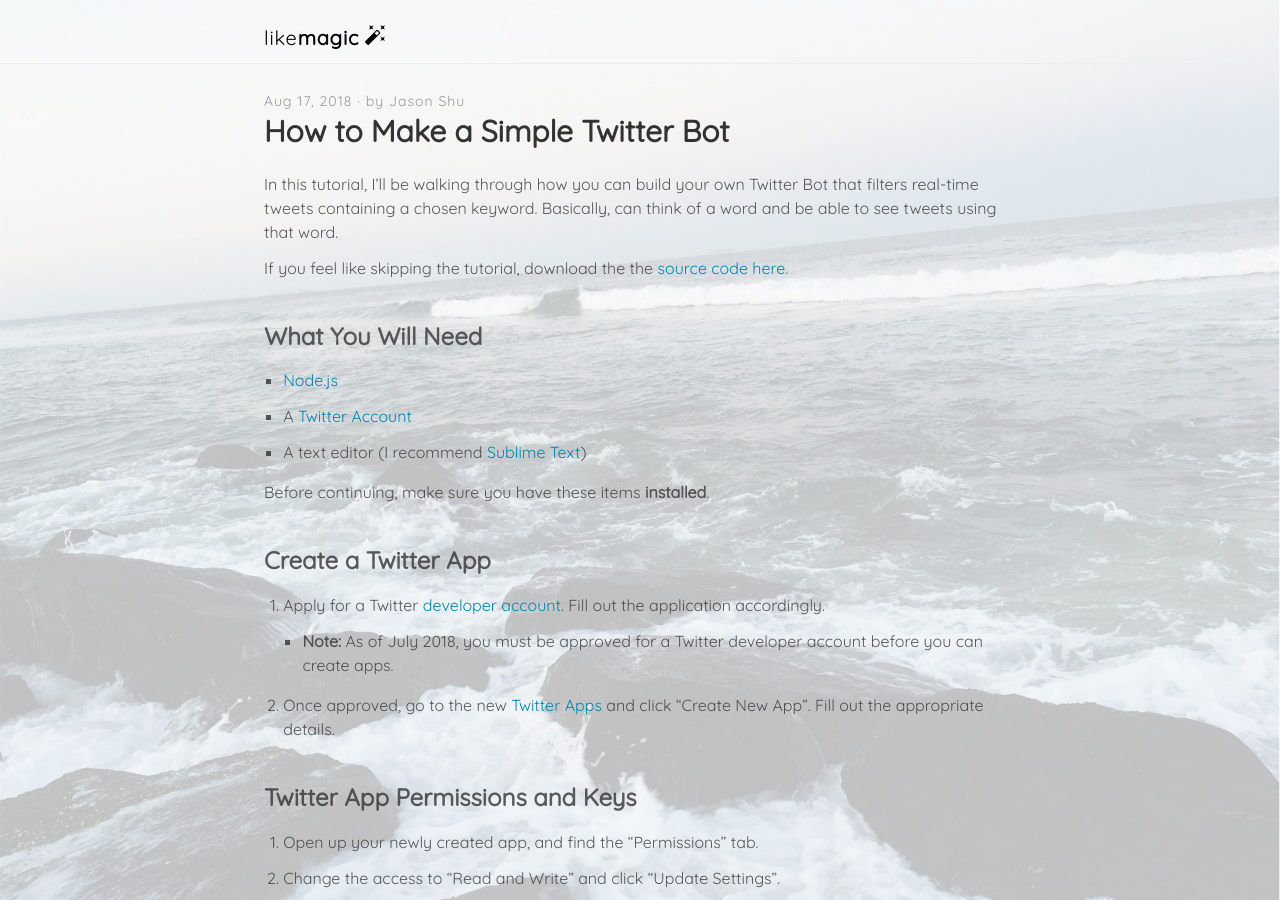
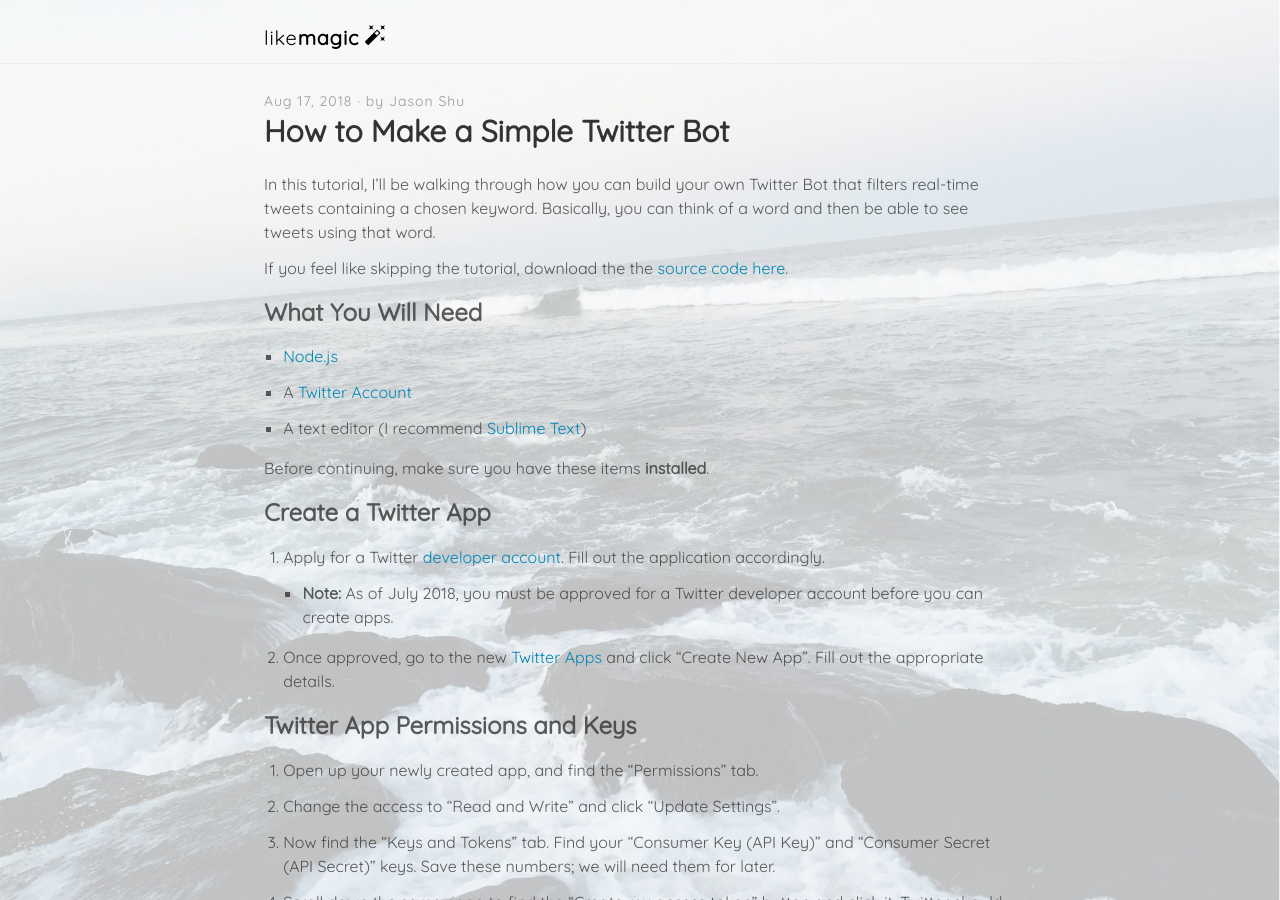
Before and after one commit to j4sonshu/likemagic, a Jekyll site: the page built from _posts/2018-08-17-how-to-make-a-simple-twitterbot.md, in a window 1280 px wide and 900 px high. Built offline with Jekyll 4.4.1, drawn with Linux system fonts in a browser that asks for light colours; comment, search, counter and statistics services are not loaded.

Commit message:
post update

````diff
--- a/_config.yml
+++ b/_config.yml
@@ -10,7 +10,7 @@
 google_analytics: UA-XXXXX-XX
 twitter_username: ""
 comments_enabled: true # if enabled (set to true), please provide your disqus_username
-disqus_shortname: "likemagic-me"
+disqus_shortname: "likemagic_me"
 
 # Build settings
 permalink: /:year/:title/
--- a/_posts/2018-08-17-how-to-make-a-simple-twitterbot.md
+++ b/_posts/2018-08-17-how-to-make-a-simple-twitterbot.md
@@ -6,10 +6,9 @@
 tags: [javascript, tutorial]
 ---
 
-In this tutorial, I'll be walking through how you can build your own Twitter Bot that filters real-time tweets containing a chosen keyword. Basically, can think of a word and be able to see tweets using that word.
+In this tutorial, I'll be walking through how you can build your own Twitter Bot that filters real-time tweets containing a chosen keyword. Basically, you can think of a word and then be able to see tweets using that word.
 
 If you feel like skipping the tutorial, download the the [source code here](https://github.com/j4sonshu/TwitterBot){:target="\_blank"}.
-<br><br>
 
 <h3>What You Will Need</h3>
 - [Node.js](https://nodejs.org/en/){:target="_blank"}
@@ -19,7 +18,6 @@
 - A text editor (I recommend [Sublime Text](https://www.sublimetext.com/){:target="\_blank"})
 
 Before continuing, make sure you have these items **installed**.
-<br><br>
 
 <h3>Create a Twitter App</h3>
 1. Apply for a Twitter [developer account](https://apps.twitter.com/){:target="_blank"}. Fill out the application accordingly.
@@ -27,7 +25,6 @@
     - **Note:** As of July 2018, you must be approved for a Twitter developer account before you can create apps.
 
 2. Once approved, go to the new [Twitter Apps](https://developer.twitter.com/en/apps){:target="\_blank"} and click "Create New App". Fill out the appropriate details.
-   <br><br>
 
 <h3>Twitter App Permissions and Keys</h3>
 1. Open up your newly created app, and find the "Permissions" tab.
@@ -41,7 +38,6 @@
 At this point, make sure you have a Consumer Key, Consumer Secret, Access Token, and Access Token Secret jotted down somewhere.
 
 **Note:** DO NOT share these keys with the public, as they are basically passwords to your Twitter app.
-<br><br>
 
 <h3 id="acc">Install Twitter through Node.js </h3>
 1. Create a new folder where you want your TwitterBot to go (i.e. Desktop) and give it a name (i.e. TwitterBot).
@@ -59,7 +55,6 @@
 Keep the command line open; we'll need it again later.
 
 Now, let's move onto some code.
-<br><br>
 
 <h3>Setting Up the Twitter Stream</h3>
 1. Open up your favorite text editor.
@@ -100,7 +95,6 @@
    ```
 
    **Behind the scenes**: `'statuses/filter'` tells Twitter we're listening for tweets containing a certain keyword, which is indicated in the second parameter `track:`. Then we output the `tweet` and the tweet's `tweet.text`, to the console. The purpose of `\n` is just to provide a line of space between each tweet for readability.
-   <br><br>
 
 <h3>Streaming Real-Time Tweets</h3>
 1. Replace `your keyword here` with the word you want to see tweets contain.
@@ -116,7 +110,6 @@
 3. Type `node search.js` and press `Enter` to run your TwitterBot.
 
 - To stop the program, press `ctrl` and `c`.
-  <br><br>
 
 <h3>Closing Thoughts</h3>
 Congrats! You've now created a Twitter Bot using Twitter API.
````
